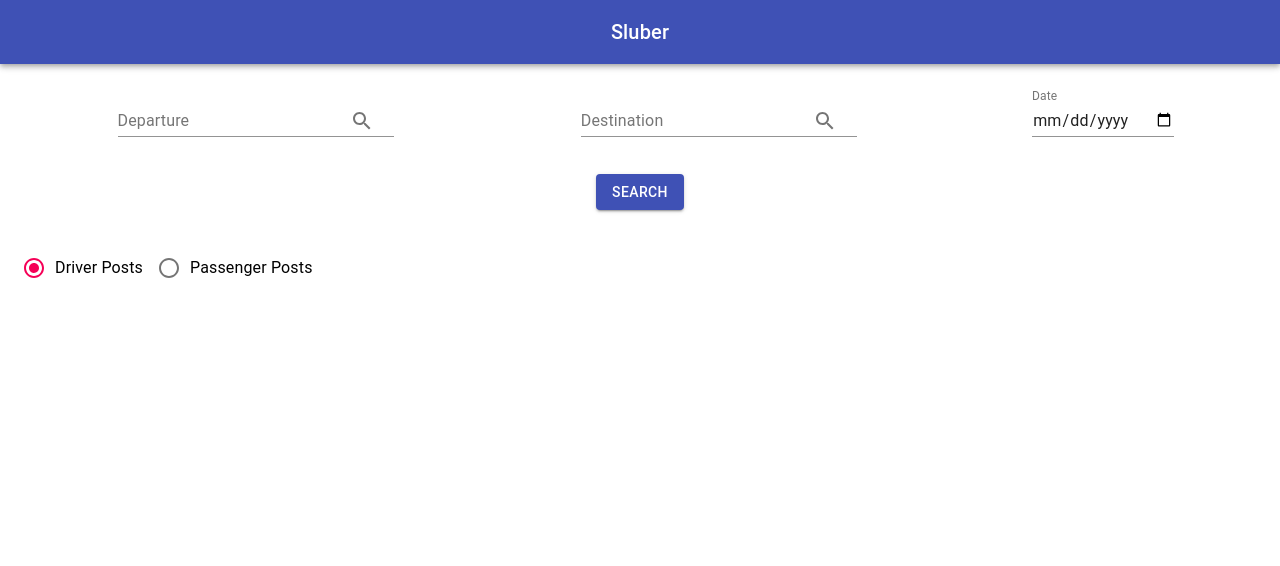
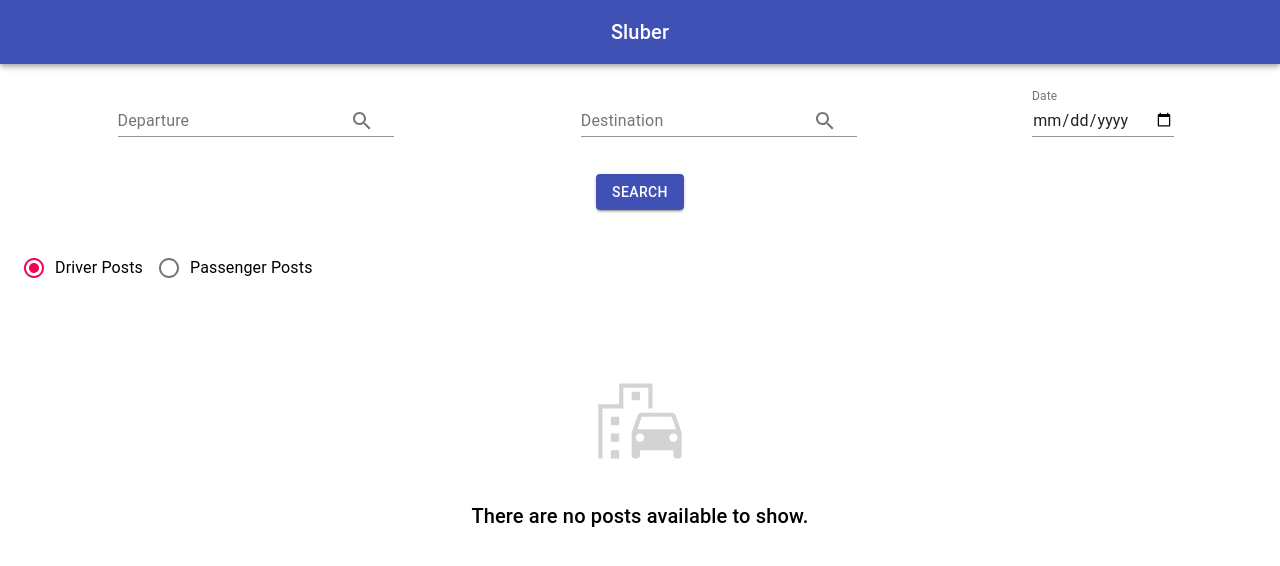
Before and after one commit to amshholland/sluber-ui, a React (Create React App) app: page / in a window 1280 px wide. Shown: the top 566 px of the page. Built offline with nearby package versions, Linux system fonts and the light colour scheme; no server answers.

Commit message:
Empty state for search results

```diff
--- /dev/null
+++ b/src/components/Empty.js
@@ -0,0 +1,27 @@
+import React from 'react';
+import { Typography } from '@material-ui/core';
+import EmojiTransportationIcon from '@material-ui/icons/EmojiTransportation';
+import { makeStyles } from '@material-ui/core/styles';
+
+const useStyles = makeStyles((theme) => ({
+    icon: {
+        color: "lightgray",
+        fontSize: 100,
+        paddingTop: 70
+    },
+}));
+
+function EmptyState() {
+    const classes = useStyles();
+
+    return (
+        <div>
+            <Typography variant='h6' >
+                <EmojiTransportationIcon className={classes.icon} />
+                <p>There are no posts available to show.</p>
+            </Typography>
+        </div>
+    );
+}
+
+export default EmptyState;
--- a/src/containers/FindRidePage.js
+++ b/src/containers/FindRidePage.js
@@ -2,6 +2,7 @@ import React, {Component} from 'react';
 import TopMenu from '../components/TopMenu'
 import CardList from '../components/CardList'
 import axios from 'axios'
+import EmptyState from '../components/Empty'
 
 class FindRidePage extends Component {
     constructor(props) {
@@ -69,10 +70,12 @@ class FindRidePage extends Component {
 
     render() {
         let cardList = this.state.data ? <CardList value={this.state.value} handleSubmit={this.handleSubmit} data={this.state.data}></CardList> : null
+        let results = this.state.data === null ? <EmptyState /> : cardList
+
         return (
         <div >
             <TopMenu handleChange={this.handleChange} value={this.state.value} addToData={this.addToData}></TopMenu>
-            {cardList}
+            {results}
         </div>
         );
     }
```
